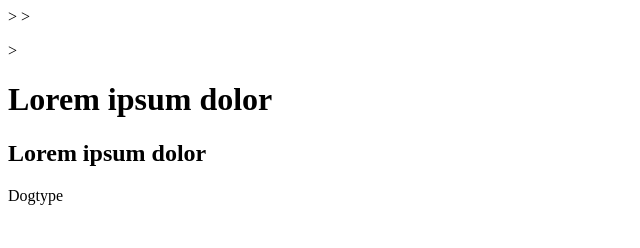
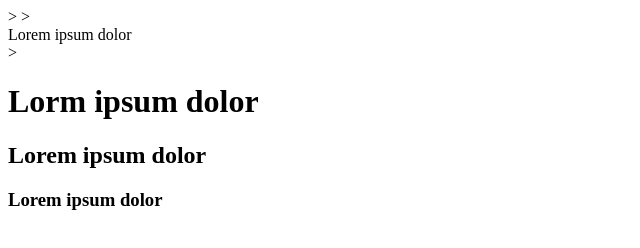
Before and after one commit to GvantsaB/April-4-homework, a plain HTML site: page index.html in a window 1280 px wide. Shown: the whole page, without its empty margins (0-640 px from the left). Drawn offline with Linux system fonts and the light colour scheme.

Commit message:
Update index.html

```diff
--- a/index.html
+++ b/index.html
@@ -4,16 +4,18 @@
     <meta charset="UTF-8">
     <meta http-equiv="X-UA-Compatible" content="IE=edge">
     <meta name="viewport" content="width=device-width, initial-scale=1.0">
-    <title>Document</title>
+    <title>April 4 homework</title>
 </head>
-><header=<img src="plant-leaf-overgrown-wall.jpg" alt="plant-leaf-overgrown-wall.jpg"></header>
-<body>
+><Header> Lorem ipsum dolor</Header>
+><body>
+
+</body>
     <P>
-        ><h1>Lorem ipsum dolor
-        </h1>
-        <H2>Lorem ipsum dolor </H2>
+    <h1>Lorm ipsum dolor</h1>
+    <H2>Lorem ipsum dolor </H2>
+    <h3>Lorem ipsum dolor  </h3>
     </P>
 
 </body>
-</html>Dogtype
 </html>
+</html>
```
